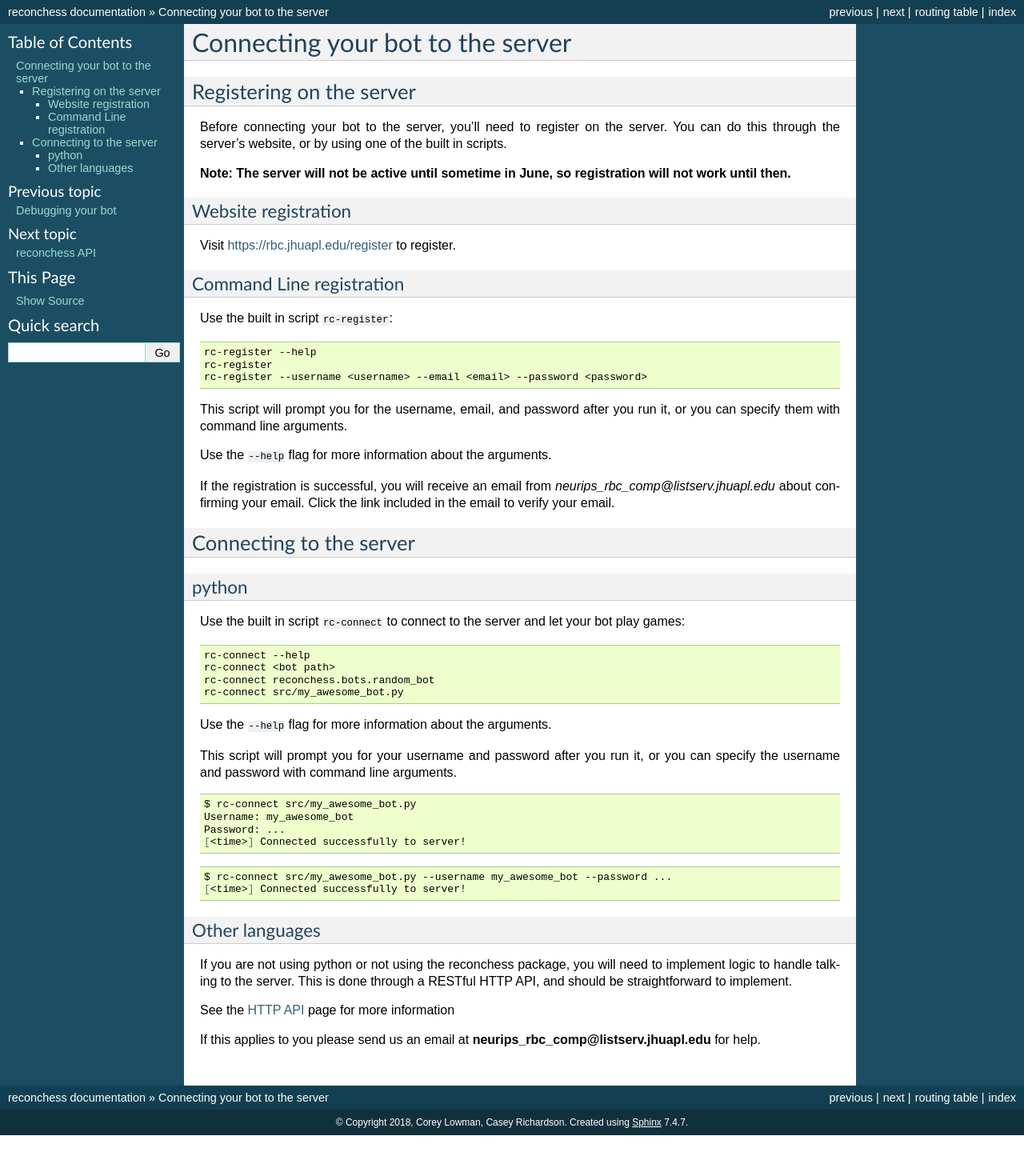
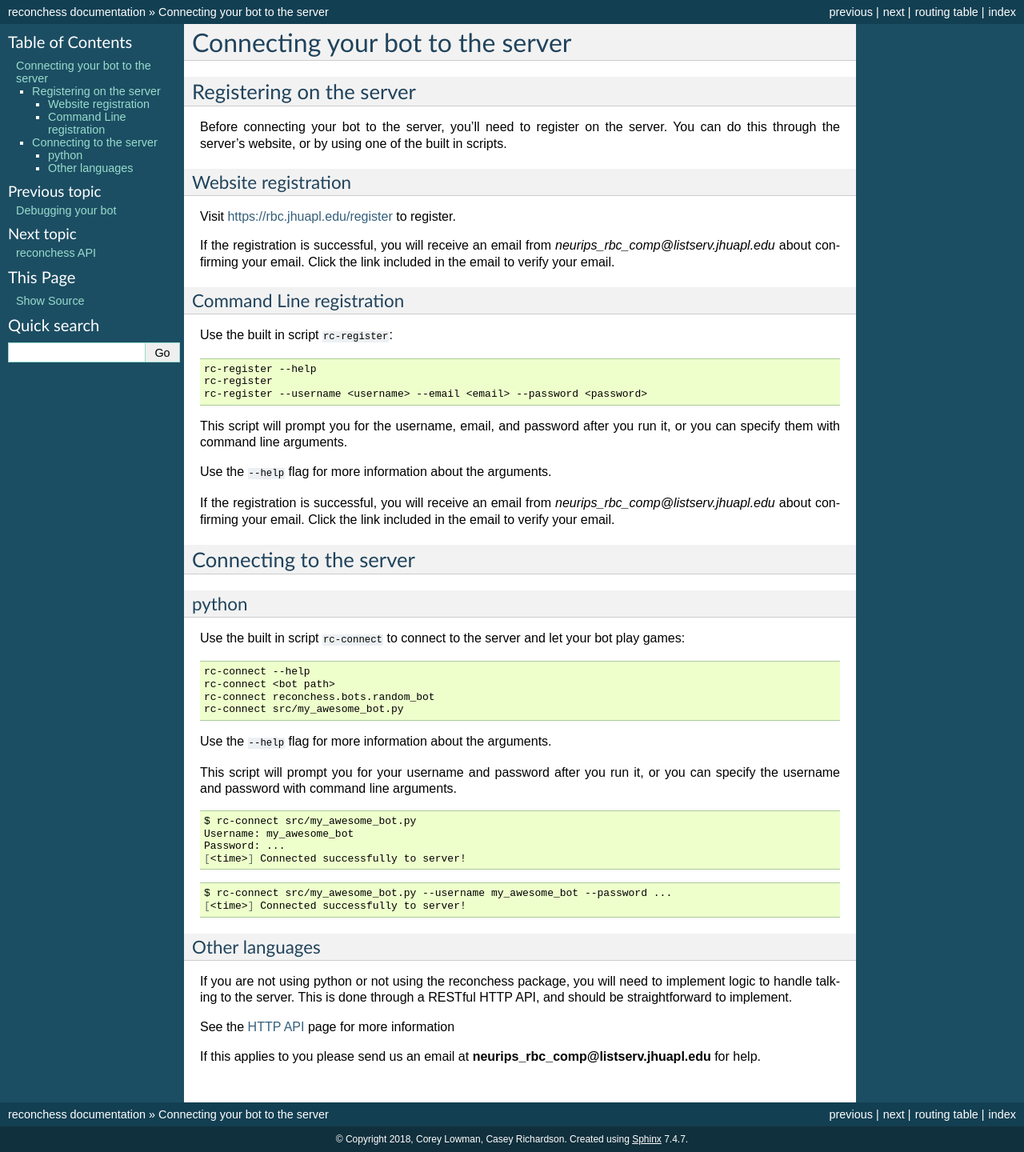
Before and after one commit to reconnaissanceblindchess/reconchess, a Sphinx documentation site: the page built from docs/source/bot_connecting.rst, in a window 1280 px wide. Shown: the whole page at 80% size. Built offline with Sphinx 7.4.7, drawn with Linux system fonts in a browser that asks for light colours; before the commit the page ends 1419 px from its top, so only the background shows below that.

Commit message:
Update bot_connecting.rst

```diff
--- a/docs/source/bot_connecting.rst
+++ b/docs/source/bot_connecting.rst
@@ -7,12 +7,13 @@ Registering on the server
 Before connecting your bot to the server, you'll need to register on the server. You can do this through the server's
 website, or by using one of the built in scripts.
 
-**Note: The server will not be active until sometime in June, so registration will not work until then.**
-
 Website registration
 ^^^^^^^^^^^^^^^^^^^^
 
 Visit https://rbc.jhuapl.edu/register to register.
+
+If the registration is successful, you will receive an email from `neurips_rbc_comp@listserv.jhuapl.edu` about
+confirming your email. Click the link included in the email to verify your email.
 
 Command Line registration
 ^^^^^^^^^^^^^^^^^^^^^^^^^
```
